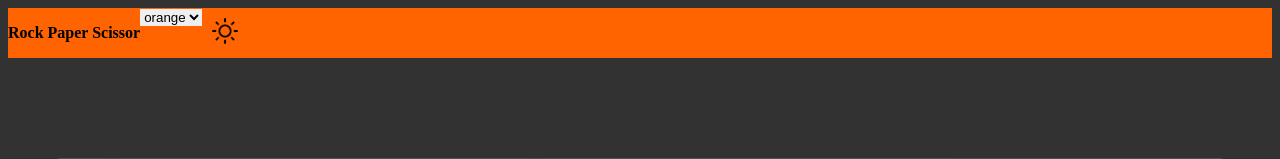
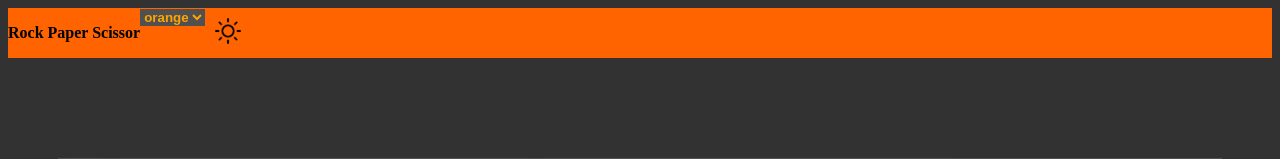
Before and after one commit to shashank-s-adsule/rock_paper_scissor, a plain HTML site: page index.html in a window 1280 px wide. Shown: the top 159 px of the page. Drawn offline with Linux system fonts and the light colour scheme; files whose address does not match are found by name.

Commit message:
--update color dropdown menu

```diff
--- a/index.html
+++ b/index.html
@@ -19,10 +19,10 @@
             <!-- COLOR_MODE -->
             <div class="COLOR_MODE">
                 <select name="color_options" id="color_options">
-                    <option value="orange">orange</option>
-                    <option value="blue">blue</option>
-                    <option value="green">green</option>
-                    <option value="purple">purple</option>
+                    <option value="orange" style="color:orange">orange</option>
+                    <option value="blue" style="color:#8181FF">blue</option>
+                    <option value="green" style="color:#4CA64C">green</option>
+                    <option value="purple" style="color:#AD5AAD">purple</option>
                 </select>
             </div>
             <!-- DARK MODE -->
--- a/style.css
+++ b/style.css
@@ -35,7 +35,9 @@ header{
         #color_options
         {
             border: none;
-            /* background-color: var(--display_bg); */
+            font-weight: bold;
+            background-color: var(--display_bg);
+            color: var(--text_color);
         }
     }
     .BG_MODE
```
